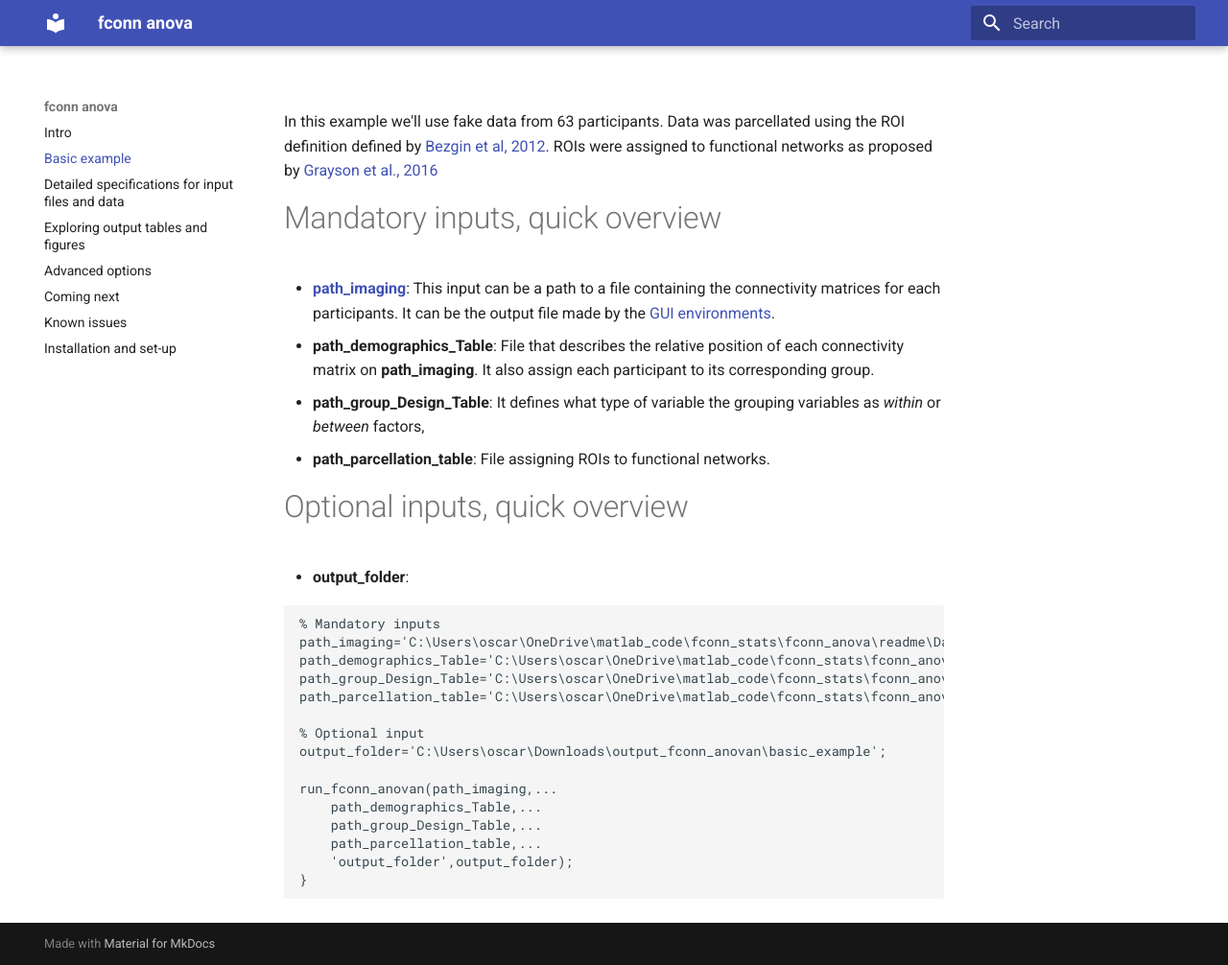
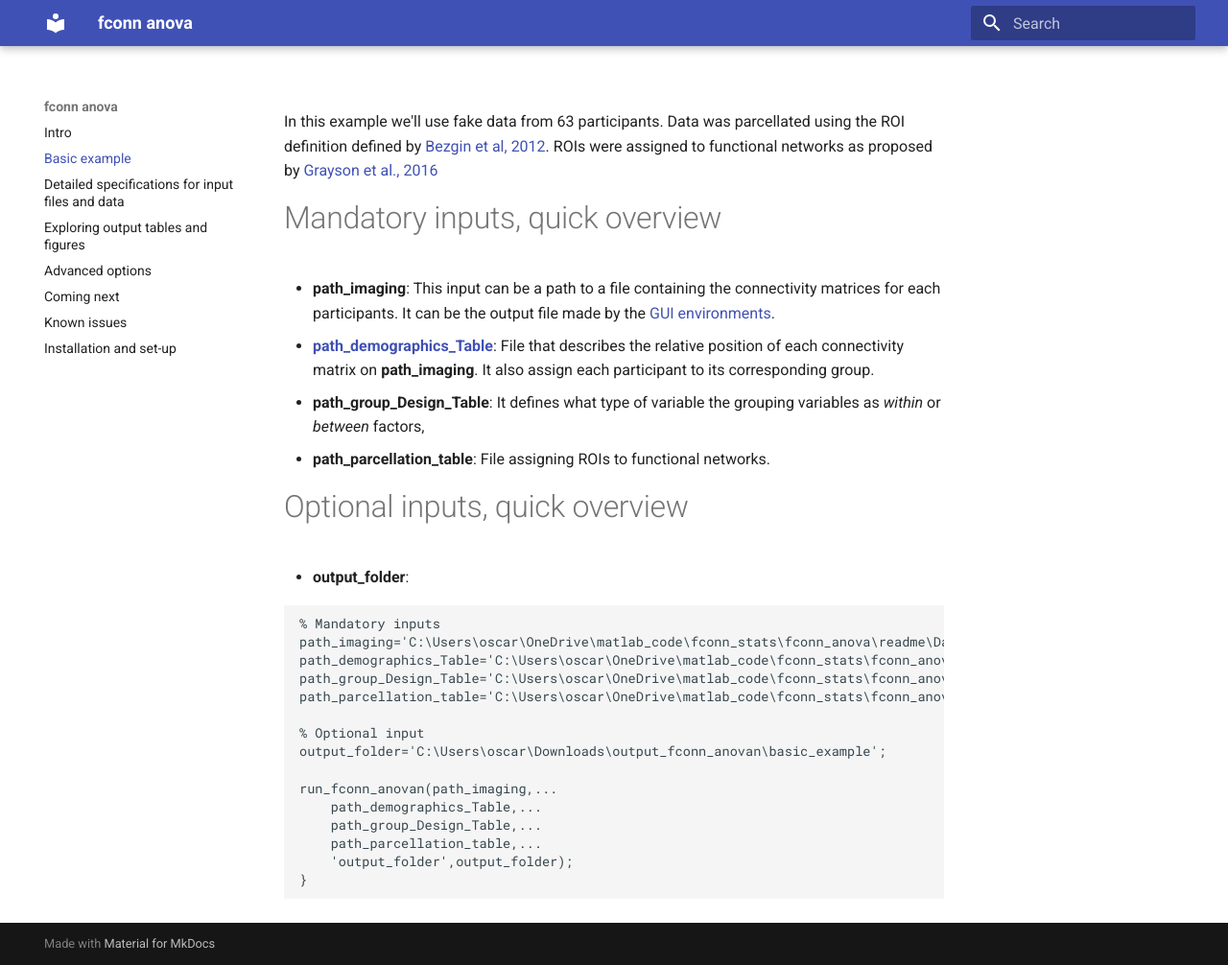
Before and after one commit to omiranda/fconn_anova, an MkDocs documentation site: the page built from docs/basic_example/basic_example.md, in a window 1280 px wide and 1006 px high. Shown: the whole window at 96% size. Built offline with MkDocs 1.6.1 and Material for MkDocs 9.7.7, drawn with Linux system fonts in a browser that asks for light colours; old or Windows-style settings are respelled for this version of MkDocs.

```diff
--- a/docs/basic_example/basic_example.md
+++ b/docs/basic_example/basic_example.md
@@ -2,8 +2,8 @@ In this example we'll use fake data from 63 participants. Data was parcellated u
 
 # Mandatory inputs, quick overview
 
-- [**path_imaging**](./table_subjects.csv): This input can be a path to a file containing the connectivity matrices for each participants. It can be the output file made by the  [GUI environments](https://gui-environments-documentation.readthedocs.io/en/latest/GUI_environments/).
-- **path_demographics_Table**: File that describes the relative position of each connectivity matrix on **path_imaging**. It also assign each participant to its corresponding group.
+- **path_imaging**: This input can be a path to a file containing the connectivity matrices for each participants. It can be the output file made by the  [GUI environments](https://gui-environments-documentation.readthedocs.io/en/latest/GUI_environments/).
+- [**path_demographics_Table**](./table_subjects.csv): File that describes the relative position of each connectivity matrix on **path_imaging**. It also assign each participant to its corresponding group.
 - **path_group_Design_Table**: It defines what type of variable the grouping variables as *within* or *between* factors,
 - **path_parcellation_table**: File assigning ROIs to functional networks.
 
```
